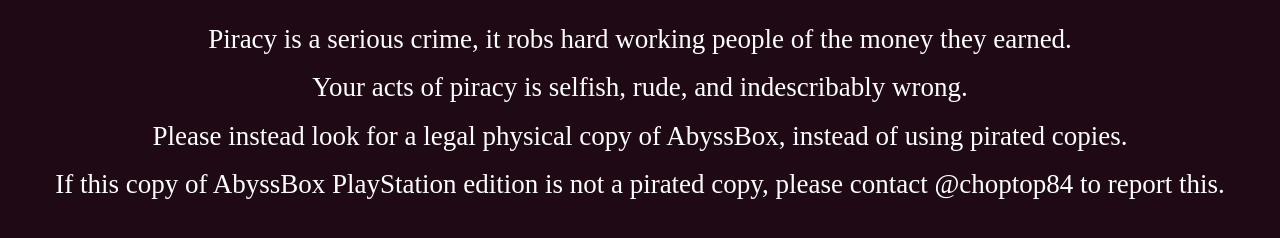
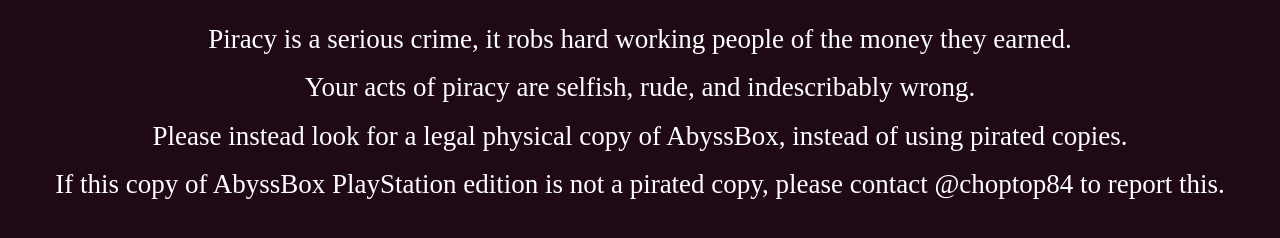
Before and after one commit to choptop84/choptop84.github.io, a plain HTML site: page abyssbox-piracy/index.html in a window 1280 px wide. Drawn offline with Linux system fonts and the light colour scheme; a web font is replaced by a local one.

Commit message:
grammar fix

```diff
--- a/abyssbox-piracy/index.html
+++ b/abyssbox-piracy/index.html
@@ -132,7 +132,7 @@ img {
             </p>
             <!-- there is nothing here -->
             <p>
-              Your acts of piracy is selfish, rude, and indescribably wrong.
+              Your acts of piracy are selfish, rude, and indescribably wrong.
               <!-- Lies -->
             </p>
             <!-- nothing for you -->
```
